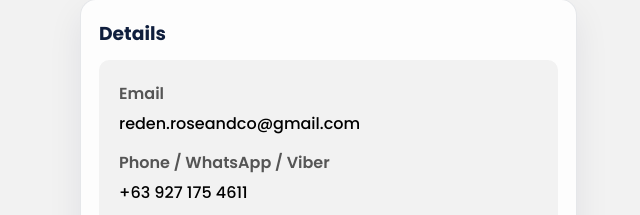
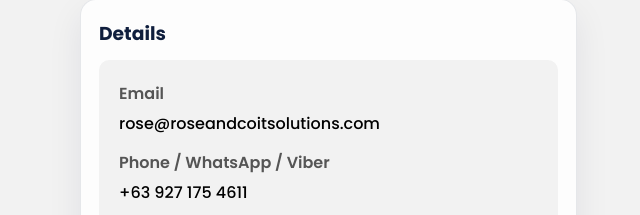
Before and after one commit to roseandcoitsolutions/roseandcoitsolutions.github.io, a plain HTML site: page index.html in a window 1280 px wide. Shown: the part 5151-5366 px from the top of the page, 0-640 px from the left. Drawn offline with Linux system fonts and the light colour scheme.

Commit message:
Add files via upload

```diff
--- a/index.html
+++ b/index.html
@@ -408,7 +408,7 @@
           <div class="contact-card">
             <h3>Details</h3>
             <ul class="contact-list">
-              <li><span>Email</span> <strong>reden.roseandco@gmail.com</strong></li>
+              <li><span>Email</span> <strong>rose@roseandcoitsolutions.com</strong></li>
               <li><span>Phone / WhatsApp / Viber</span> <strong>+63 927 175 4611</strong></li>
               <li><span>Location</span> <strong>Philippines</strong></li>
             </ul>
```
